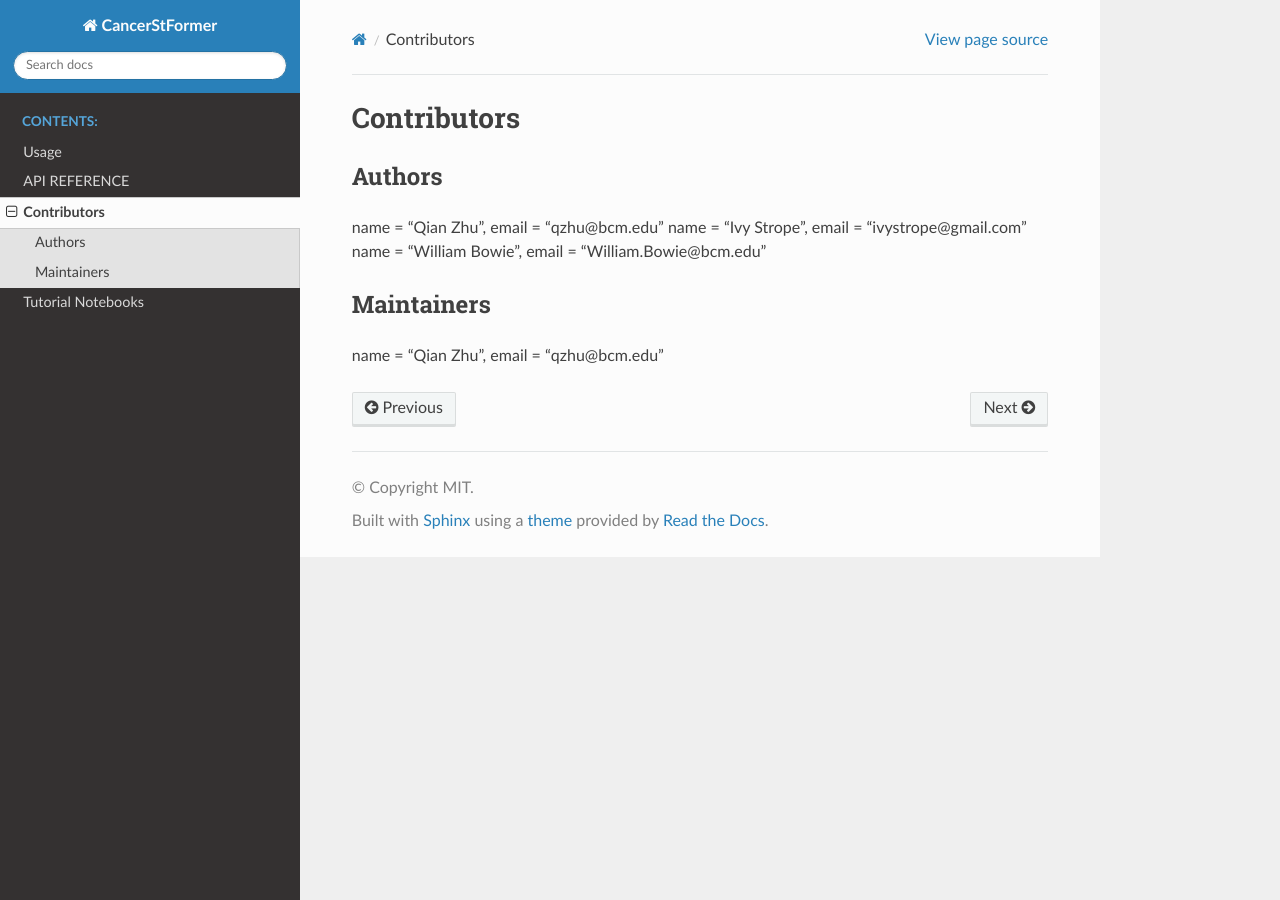
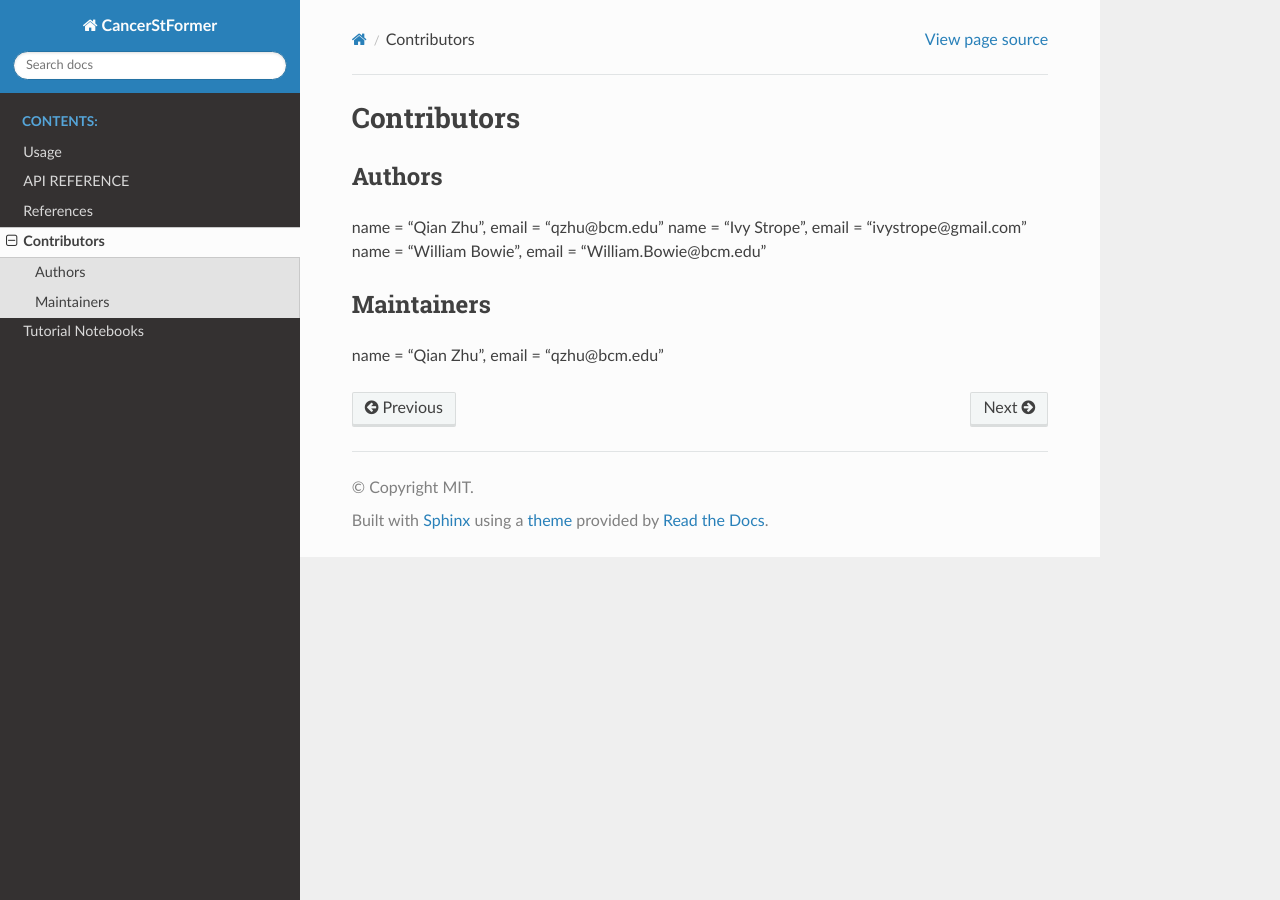
Before and after one commit to istrope/CancerStFormer, a Sphinx documentation site: the page built from docs/source/contributors.md, in a window 1280 px wide. Built offline with Sphinx 7.4.7 and the Read the Docs theme 3.1.0, drawn with Linux system fonts in a browser that asks for light colours; pages that are not in the unit, such as notebooks, are missing from menus.

Commit message:
Add files via upload

```diff
--- a/docs/source/conf.py
+++ b/docs/source/conf.py
@@ -26,13 +26,19 @@ source_suffix = {
     ".md": "myst-nb",
     '.ipynb':'myst-nb'
 }
-
 myst_enable_extensions = [
+    "amsmath",
     "colon_fence",
     "deflist",
+    "dollarmath",
+    "html_image",
+    "html_admonition",
 ]
-
-jupyter_execute_notebooks = 'off'
+myst_url_schemes = ("http", "https", "mailto", "ftp")
+myst_heading_anchors = 3
+nb_output_stderr = "remove"
+nb_execution_mode = "off"
+nb_merge_streams = True
 
 # Bibliography settings
 bibtex_bibfiles = ["references.bib"]
--- /dev/null
+++ b/docs/source/references.rst
@@ -0,0 +1,4 @@
+References
+----------
+
+.. bibliography::
```
